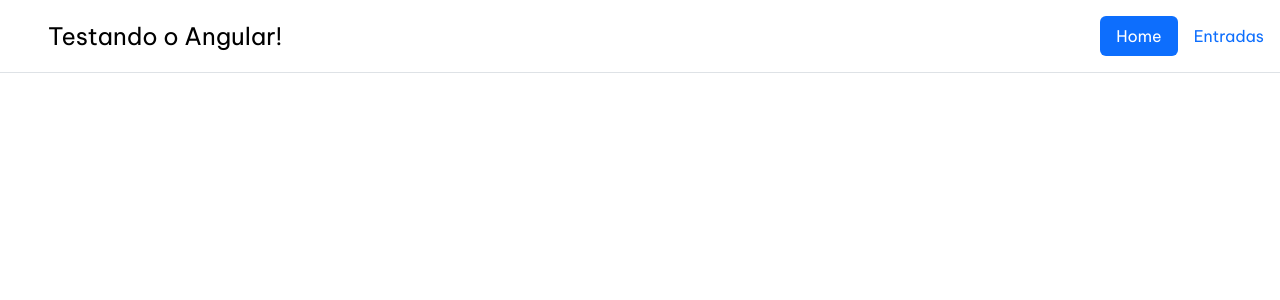
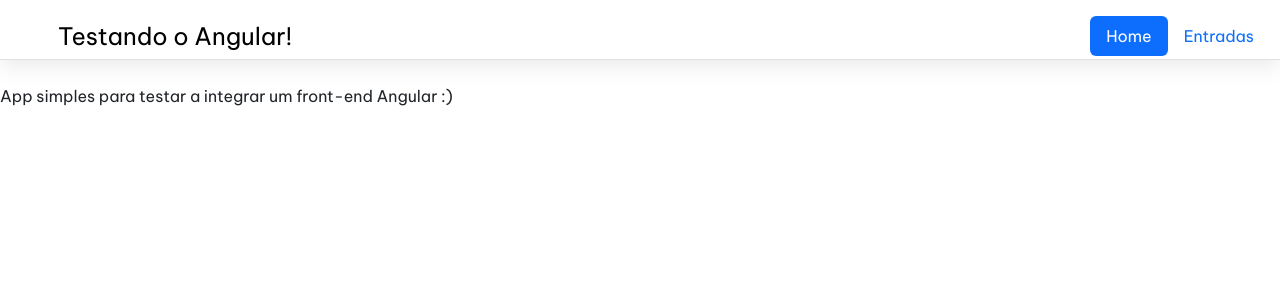
Before and after one commit to srvitor1212/angular-front, an Angular app: page / in a window 1280 px wide. Shown: the top 300 px of the page. Built offline with nearby package versions, Linux system fonts and the light colour scheme.

Commit message:
Index e nav links

```diff
--- a/src/app/app.component.ts
+++ b/src/app/app.component.ts
@@ -1,11 +1,23 @@
 import { Component } from '@angular/core';
+import { HeaderlinksComponent } from './headerlinks/headerlinks.component';
 
 @Component({
   selector: 'app-root',
   standalone: true,
-  imports: [],
+  imports: [
+    HeaderlinksComponent,
+  ],
   template: `
 
+    <header class="d-flex flex-wrap justify-content-center py-3 mb-4 border-bottom">
+      <a href="/" class="d-flex align-items-center mb-3 mb-md-0 me-md-auto link-body-emphasis text-decoration-none">
+        <svg class="bi me-2" width="40" height="32"><use xlink:href="#bootstrap"></use></svg>
+        <span class="fs-4">Testando o Angular!</span>
+      </a>
+      <app-headerlinks></app-headerlinks>
+    </header>
+
+    <p>App simples para testar a integrar um front-end Angular :)</p>
     `,
   styleUrls: ['./app.component.css'],
 })
--- /dev/null
+++ b/src/app/headerlinks/headerlinks.component.ts
@@ -0,0 +1,18 @@
+import { Component } from '@angular/core';
+import { CommonModule } from '@angular/common';
+
+@Component({
+  selector: 'app-headerlinks',
+  standalone: true,
+  imports: [CommonModule],
+  template: `
+  <ul class="nav nav-pills">
+    <li class="nav-item"><a href="#" class="nav-link active" aria-current="page">Home</a></li>
+    <li class="nav-item"><a href="#" class="nav-link">Entradas</a></li>
+  </ul>
+  `,
+  styleUrls: ['./headerlinks.component.css']
+})
+export class HeaderlinksComponent {
+
+}
--- a/src/index.html
+++ b/src/index.html
@@ -12,18 +12,6 @@
   <link href="https://cdn.jsdelivr.net/npm/bootstrap@5.3.1/dist/css/bootstrap.min.css" rel="stylesheet" integrity="sha384-4bw+/aepP/YC94hEpVNVgiZdgIC5+VKNBQNGCHeKRQN+PtmoHDEXuppvnDJzQIu9" crossorigin="anonymous">
 </head>
 
-<header class="d-flex flex-wrap justify-content-center py-3 mb-4 border-bottom">
-  <a href="/" class="d-flex align-items-center mb-3 mb-md-0 me-md-auto link-body-emphasis text-decoration-none">
-    <svg class="bi me-2" width="40" height="32"><use xlink:href="#bootstrap"></use></svg>
-    <span class="fs-4">Testando o Angular!</span>
-  </a>
-
-  <ul class="nav nav-pills">
-    <li class="nav-item"><a href="#" class="nav-link active" aria-current="page">Home</a></li>
-    <li class="nav-item"><a href="#" class="nav-link">Entradas</a></li>
-  </ul>
-</header>
-
 <body>
   <app-root></app-root>
 </body>
```
Also changed, not shown: src/app/headerlinks/headerlinks.component.css (added).
